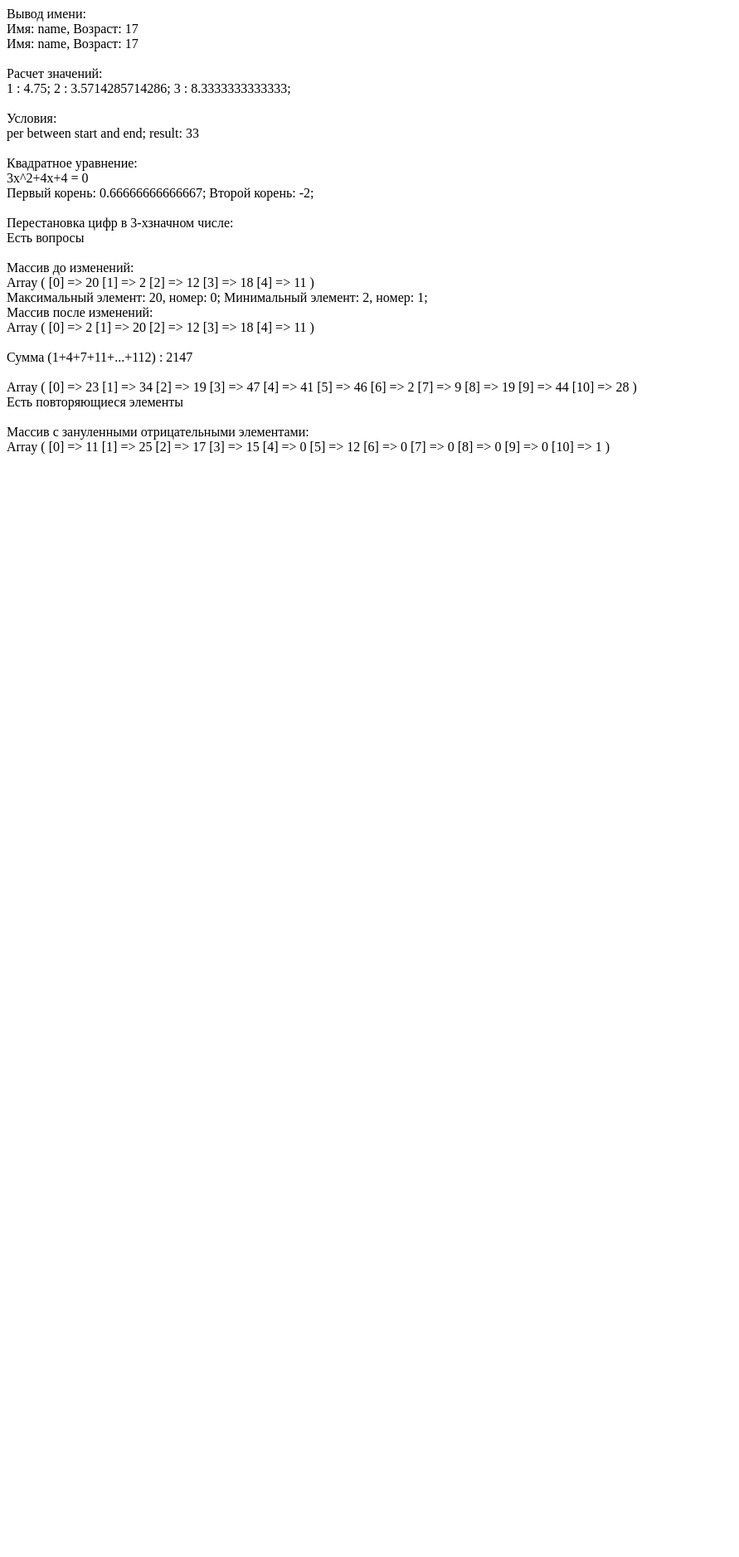
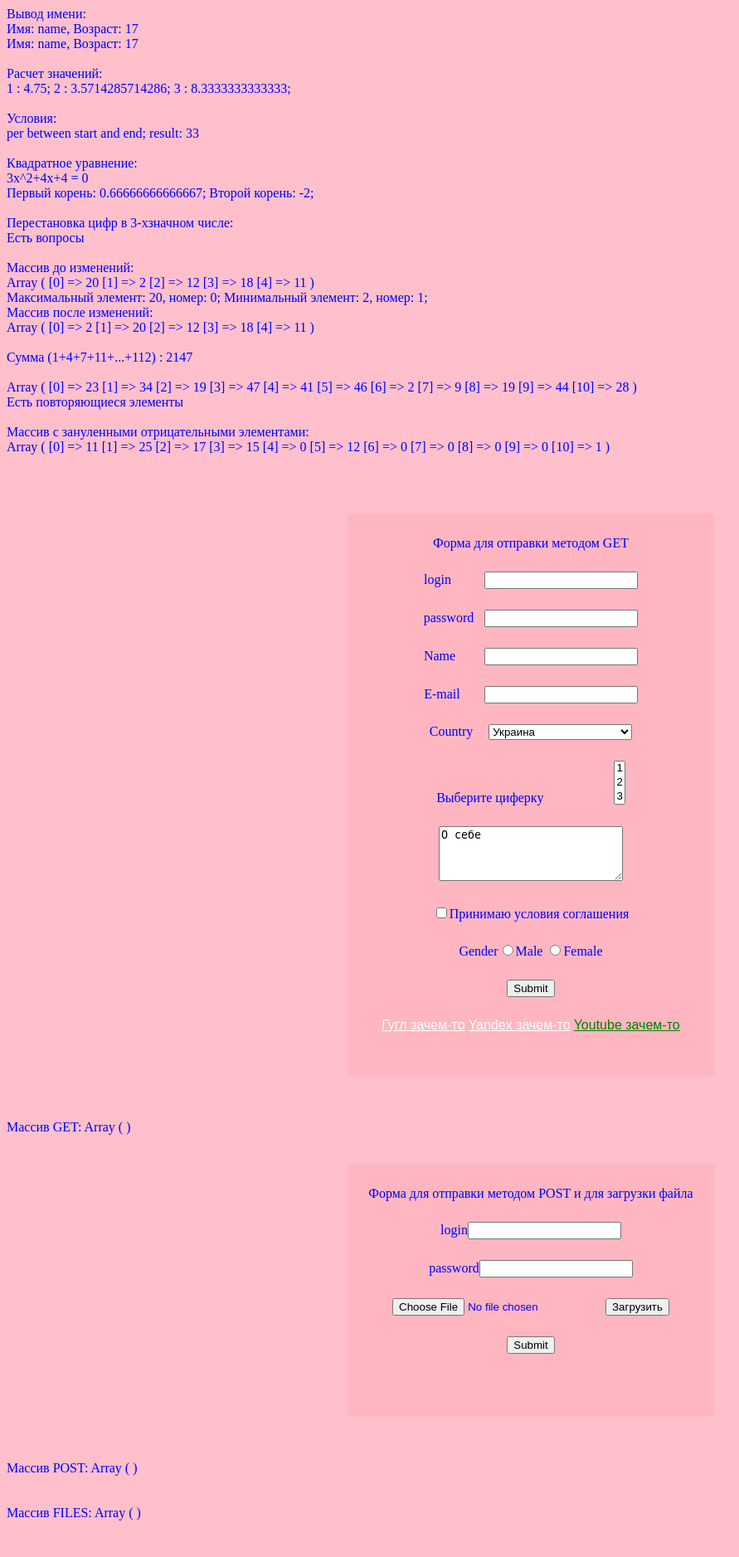
Before and after one commit to bobgromozeka/php, a PHP site: page / in a window 1280 px wide. Shown: the whole page at 83% size, without its empty margins (0-891 px from the left). Before the commit the page ends 548 px from the top, so only its background shows below. Run offline with PHP 8.4, Linux system fonts and the light colour scheme.

Commit message:
new index.php

```diff
--- a/php/index.php
+++ b/php/index.php
@@ -2,9 +2,90 @@
 <html>
 <head>
 <meta http-equiv="Content-Type" content="text/html; charset=utf-8">
+<style>
+			body{
+				background-color: pink;
+				color:blue;
+			}
+
+			p{
+				margin-bottom: 25px;
+			}
+			label.myclass{
+				color:blue;
+			}
+
+			label#login{
+				margin-right:40px;
+			}
+			label#password{
+				margin-right:13px;
+			}
+			label#name{
+				margin-right:35px;
+			}
+			label#email{
+				margin-right: 29px;
+			}
+			label#country{
+				margin-right: 21px;
+			}
+			label#ciferka{
+				margin-right: 85px;
+			}
+			a.bottom_link{
+				color:green;
+				font-family: Arial;
+			}
+			a.bottom_link:visited{
+				color:black;
+			}
+			a.lipsum{
+				color:aqua;
+			}
+			a.lipsum:visited{
+				color:darkred;
+			}
+			form #a1,#a2{
+				color:white;
+			}
+			#country{
+				width: 173px;
+				margin-left: 16px;
+			}
+			#country_label{
+				padding-right: 3px;
+			}
+			form{
+				background: lightpink;
+				width: 35%;
+				margin: 0 auto;
+				size: 100%;
+				padding-top: 10px;
+				padding-bottom: 4%;
+			}
+
+		</style>
+		<script>
+		</script>
 </head>
-<body>
+<body onload="disab()">
 <?php
+function bget()
+{
+	echo "Массив GET: ";
+	print_r($_GET);
+}
+function bpost()
+{
+	echo "Массив POST: ";
+	print_r($_POST);
+}
+function bfiles()
+{
+	echo "Массив FILES: ";
+	print_r($_FILES);
+}
 echo "Вывод имени: <br />";
 $name = "name";
 $age = 17;
@@ -76,6 +157,57 @@ for ($i = 0; $i<=10;$i++)
 	if ($arr3[$i]<0) $arr3[$i]=0;
 }
 print_r($arr3);
+echo "<br /><br /><br /><br /><br />";
 ?>
+<div id="main_text">
+<form method="get" action="index.php" align="center">
+		<p><label>Форма для отправки методом GET</label></p>
+		<p><label class="myclass" id="login" for="login">login</label><input name="login" type="text"></p>
+		<p><label class="myclass" id="password" for="password">password</label><input name="password" type="password"></p>
+		<p><label class="myclass" id="name" for="name">Name</label><input name="name" type="text"></p>
+		<p><label class="myclass" id="email" for="email">E-mail</label><input name="email" type="email"></p>
+		<p><label id="country_label" for="country">Country</label><select id="country" name="country">
+		<option value="Ukraine">Украина</option>
+		<option value="Russia">Россия</option>
+		<option value="Belorussia">Белоруссия</option>1
+		</select></p>
+		<p><label id="ciferka" for="country">Выберите циферку</label><select name="ciferka" multiple size="3">
+		<option value="1">1</option>
+		<option value="2">2</option>
+		<option value="3">3</option>
+		<option value="4">4</option>
+		<option value="5">5</option>
+		<option value="6">6</option>
+		</select></p>
+		<p><textarea rows=4 cols=25>О себе</textarea></p>
+		<p><input name="Terms" type="checkbox">Принимаю условия соглашения</p>
+		<p><label for="gender">Gender</label><input name="gender" type="radio" value="Male">Male
+		<input name="gender" type="radio" value="Female">Female</p>
+		<p><input type="submit" id="butt"></p>
+		<a id="a1" class="bottom_link" href="http://google.ru">Гугл зачем-то</a>
+		<a id="a2" class="bottom_link" href="http://ya.ru">Yandex зачем-то</a>
+		<a id="a3" class="bottom_link" href="http://youtube.ru">Youtube зачем-то</a>
+	</form>
+	</div>
+	<?php
+	echo "<br /><br /><br />";
+	bget();
+	echo "<br /><br /><br />";
+	 ?>
+	 <form method="post" action="index.php" align="center" enctype="multipart/form-data">
+	 <p><label>Форма для отправки методом POST и для загрузки файла</label></p>
+	 <p><label class="myclass">login</label><input name="login" type="text"></p>
+	 <p><label class="myclass">password</label><input name="password" type="password"></p>
+	 <p><input type="file" name="uploadfile">
+	 <input type="submit" value="Загрузить">
+	 <p><input type="submit" id="butt"></p>
+	 </form>
+	 <?php
+	echo "<br /><br /><br />";
+	bpost();
+	echo "<br /><br /><br />";
+	bfiles();
+	echo "<br /><br /><br />";
+	 ?>
 </body>
 </html>
```
